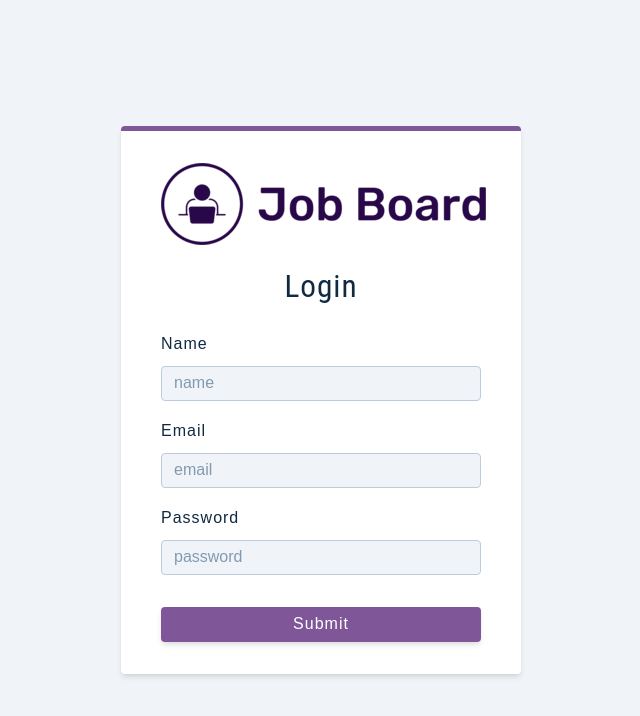
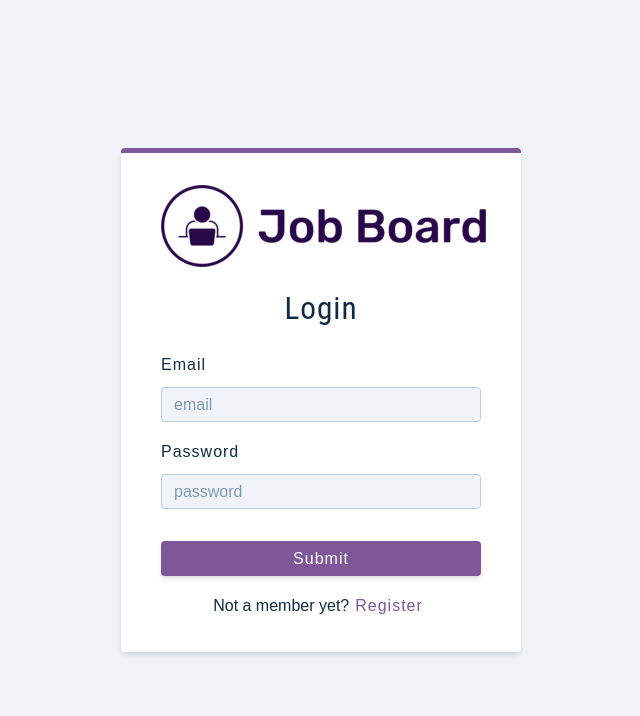
Before and after one commit to swgj19/job-board, a React (Vite) app: page /register in a window 1280 px wide. Shown: the top 716 px of the page, without its empty margins (319-959 px from the left). Built offline with nearby package versions, Linux system fonts and the light colour scheme.

Commit message:
Toggle members based on boolean state

```diff
--- a/src/pages/Register.jsx
+++ b/src/pages/Register.jsx
@@ -21,18 +21,23 @@
 		console.log(e.target);
 	};
 
+	const toggleMembers = (e) => {
+		setValues({ ...values, isMember: !values.isMember });
+	};
+
 	return (
 		<Wrapper className='full-page'>
 			<form className='form' onSubmit={handleSubmit}>
 				<Logo />
-				<h3>Login</h3>
-				{/* name field */}
+				<h3>{values.isMember ? 'Login' : 'Register'}</h3>
+				{!values.isMember && (
 					<FormRow
 						type='text'
 						name='name'
 						value={values.name}
 						handleChange={handleChange}
 					/>
+				)}
 				{/* email field */}
 				<FormRow
 					type='email'
@@ -50,6 +55,12 @@
 				<button type='submit' className='btn btn-block'>
 					Submit
 				</button>
+				<p>
+					{values.isMember ? 'Not a member yet?' : 'Already a member?'}
+					<button type='button' onClick={toggleMembers} className='member-btn'>
+						{values.isMember ? 'Register' : 'Login'}
+					</button>
+				</p>
 			</form>
 		</Wrapper>
 	);
```
Lines whose indentation alone changed are shown as unchanged.
